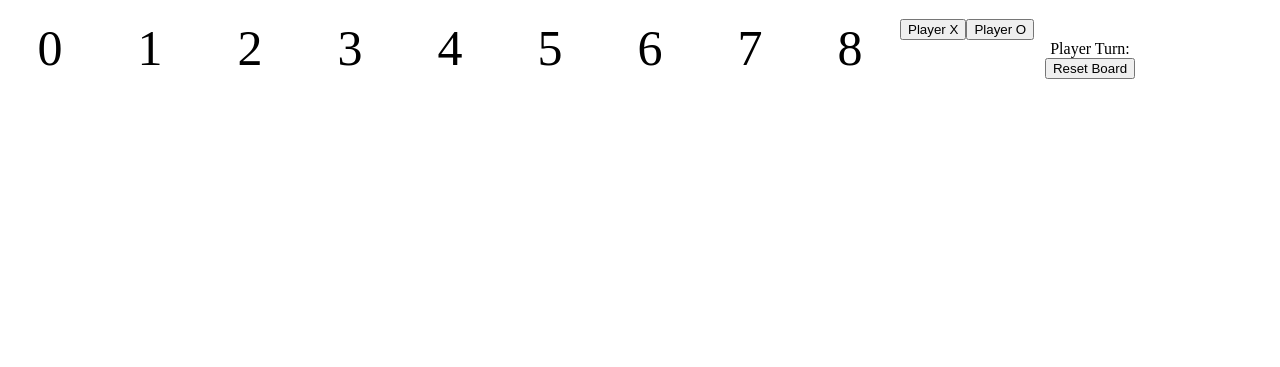
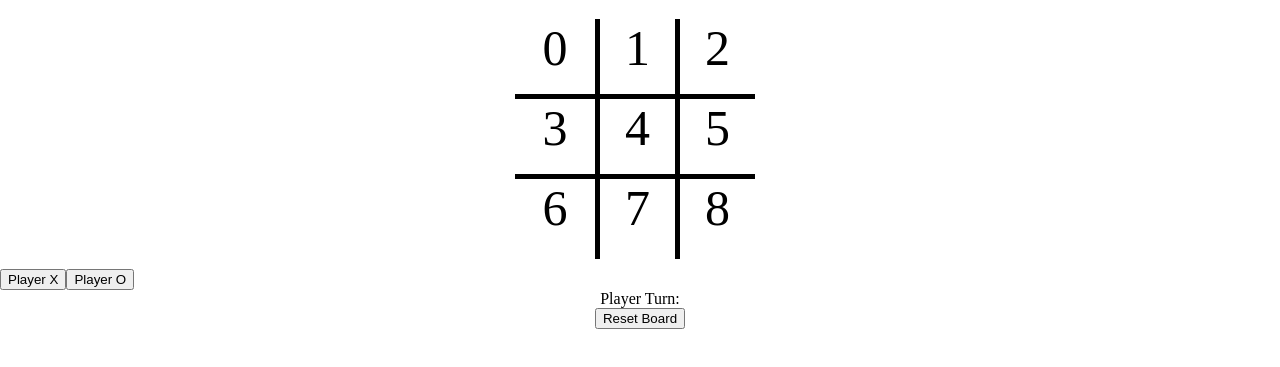
Before and after one commit to bmzwayer/tic-tac-toe-game, a plain HTML site: page index.html in a window 1280 px wide. Shown: the part 61-428 px from the top of the page. Drawn offline with Linux system fonts and the light colour scheme.

Commit message:
basic board layout completed

```diff
--- a/css/main.css
+++ b/css/main.css
@@ -8,16 +8,28 @@ body {
 
 #gameboard {
     font-size: 50px;
-    width: 100%;
+    width: 250px;
+    height: 250px;
     margin: auto;
 }
 
 .box {
-    width: 100px;
-    height: 100px;
+    width: 80px;
+    height: 80px;
     float: left;
     margin: 0;
     padding: 0;
+    text-align: center;
+    cursor: pointer;
+}
+.box:hover {
+    background-color: lightgrey;
+}
+#idx0, #idx1, #idx2, #idx3, #idx4, #idx5 {
+    border-bottom: 5px solid black;
+}
+#idx1, #idx4, #idx7, #idx2, #idx5, #idx8 {
+    border-left: 5px solid black;
 }
 nav {
     display: flex;
```
